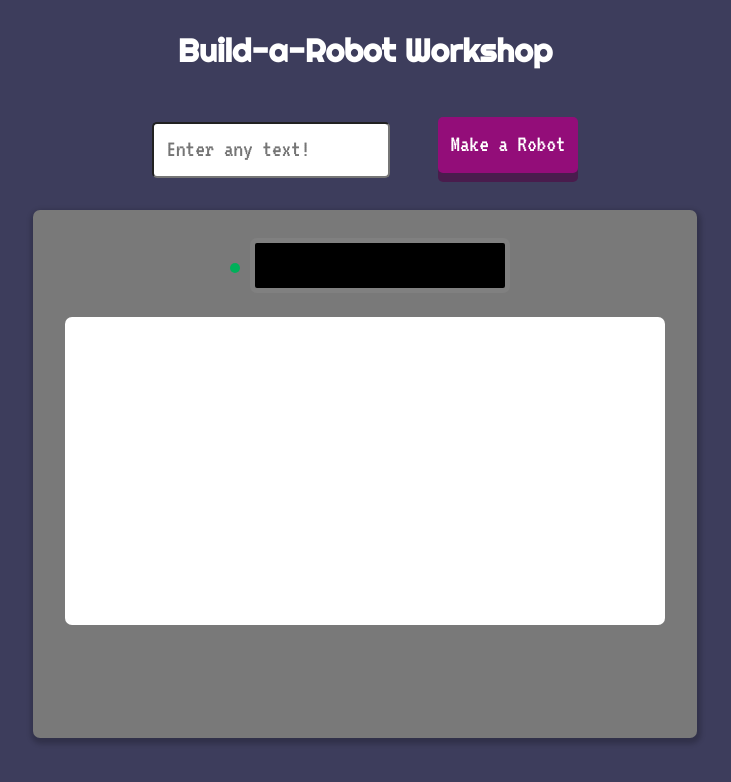
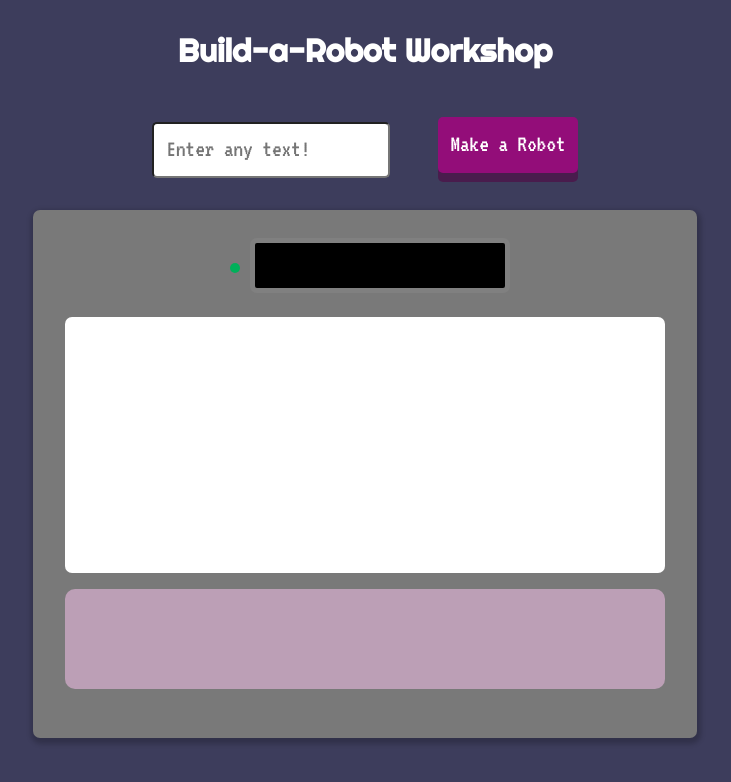
Before and after one commit to stella-yc/robohash, a React (Create React App) app: page / in a window 1280 px wide. Shown: the top 782 px of the page, without its empty margins (275-1006 px from the left). Built offline with nearby package versions, Linux system fonts and the light colour scheme.

Commit message:
add list of last six robots viewed

```diff
--- a/src/components/RobotDisplay/RobotDisplay.jsx
+++ b/src/components/RobotDisplay/RobotDisplay.jsx
@@ -4,13 +4,15 @@ import PropTypes from "prop-types";
 import styles from "./RobotDisplay.module.css";
 import { FlashingLight } from "../FlashingLight/FlashingLight";
 import { LightBeam } from "../LightBeam/LightBeam";
+import { RobotList } from "../RobotList/RobotList";
 
 export class RobotDisplay extends PureComponent {
   constructor() {
     super();
     this.state = {
       imageClass: "image",
-      renderRobot: false
+      renderRobot: false,
+      robots: []
     };
     this.startAnimation = this.startAnimation.bind(this);
   }
@@ -18,17 +20,22 @@ export class RobotDisplay extends PureComponent {
   componentDidUpdate(prevProps) {
     const { userInput } = this.props;
     if (prevProps.userInput !== userInput) {
+      const callback = () => {
+        this.setState({
+          renderRobot: true
+        });
+      };
       // setting state in componentDidUpdate is okay
       // if you do wrap it in a condition
       // https://reactjs.org/docs/react-component.html#componentdidupdate
       // eslint-disable-next-line
       this.setState(
-        { imageClass: "robot--before-fade-in", renderRobot: false },
-        () => {
-          this.setState({
-            renderRobot: true
-          });
-        }
+        state => ({
+          imageClass: "robot--before-fade-in",
+          renderRobot: false,
+          robots: [...state.robots, userInput]
+        }),
+        callback
       );
     }
   }
@@ -39,7 +46,7 @@ export class RobotDisplay extends PureComponent {
 
   render() {
     const { userInput } = this.props;
-    const { imageClass, renderRobot } = this.state;
+    const { imageClass, renderRobot, robots } = this.state;
     return (
       <div className={styles.container}>
         <div className={styles.displayControls}>
@@ -60,6 +67,7 @@ export class RobotDisplay extends PureComponent {
               </div>
             )}
         </div>
+        <RobotList robots={robots} />
       </div>
     );
   }
--- a/src/components/RobotDisplay/RobotDisplay.module.css
+++ b/src/components/RobotDisplay/RobotDisplay.module.css
@@ -34,10 +34,15 @@
 
 .robotContainer {
   background-color: white;
-  height: 60%;
+  height: 50%;
   overflow: hidden;
   position: relative;
   border-radius: 7px;
+}
+
+.robot--before-fade-in,
+.robot--fade-in {
+  height: 100%;
 }
 
 .robot--before-fade-in > img {
@@ -52,6 +57,7 @@
 }
 
 .robot--fade-in > img {
+  height: 100%;
   opacity: 1;
   transition-delay: 2s;
   transition: all 2s ease-in;
--- /dev/null
+++ b/src/components/RobotList/RobotList.jsx
@@ -0,0 +1,35 @@
+import React from "react";
+import PropTypes from "prop-types";
+
+import styles from "./RobotList.module.css";
+
+export const RobotList = ({ robots }) => {
+  const showList = robots && robots.length;
+  let list = [];
+  if (showList) {
+    list = robots.slice(-7, -1);
+  }
+  return (
+    <div className={styles.robotList}>
+      {showList
+        ? list.map(robot => (
+            <div>
+              <img
+                className={styles.robotImg}
+                src={`https://robohash.org/${robot}`}
+                alt="a robot"
+              />
+            </div>
+          ))
+        : null}
+    </div>
+  );
+};
+
+RobotList.propTypes = {
+  robots: PropTypes.arrayOf(PropTypes.string)
+};
+
+RobotList.defaultProps = {
+  robots: []
+};
--- /dev/null
+++ b/src/components/RobotList/RobotList.module.css
@@ -0,0 +1,15 @@
+.robotList {
+  width: 100%;
+  height: 100px;
+  display: flex;
+  flex-flow: row nowrap;
+  overflow: hidden;
+  background-color: #bc9fb6;
+  margin-top: 1em;
+  border-radius: 10px;
+}
+
+.robotImg {
+  width: auto;
+  height: 100px;
+}
```
